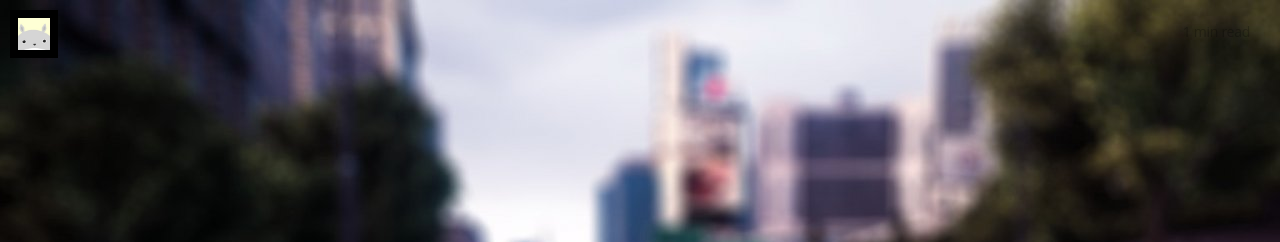
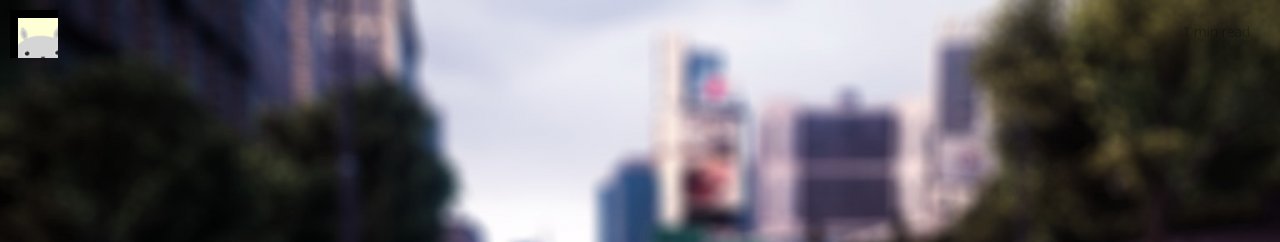
Before and after one commit to ihuyang/myblog, a Jekyll site: the page built from _posts/2014-08-29-welcome-to-jekyll.markdown, in a window 1280 px wide. Shown: the top 242 px of the page. Built offline with Jekyll 4.4.1, drawn with Linux system fonts in a browser that asks for light colours; nearby versions of some CDN libraries; some web fonts are replaced.

Commit message:
image modified2

```diff
--- a/_posts/2014-08-29-welcome-to-jekyll.markdown
+++ b/_posts/2014-08-29-welcome-to-jekyll.markdown
@@ -5,6 +5,7 @@ date:   2014-08-29 14:34:25
 categories: jekyll update
 tags: featured
 image: /assets/article_images/2014-08-29-welcome-to-jekyll/desktop.jpg
+image2: /assets/article_images/2014-08-29-welcome-to-jekyll/desktop.jpg
 ---
 You’ll find this post in your `_posts` directory. Go ahead and edit it and re-build the site to see your changes. You can rebuild the site in many different ways, but the most common way is to run `jekyll serve --watch`, which launches a web server and auto-regenerates your site when a file is updated.
 
--- a/css/main.sass
+++ b/css/main.sass
@@ -53,8 +53,8 @@ body
     position: absolute
     top: $rs/2
     left: $rs/2
-    width: $rs*2
-    height: $rs*2
+    width: $rs*3
+    height: $rs*3
     background-size: cover
     background-repeat: no-repeat
 
```
